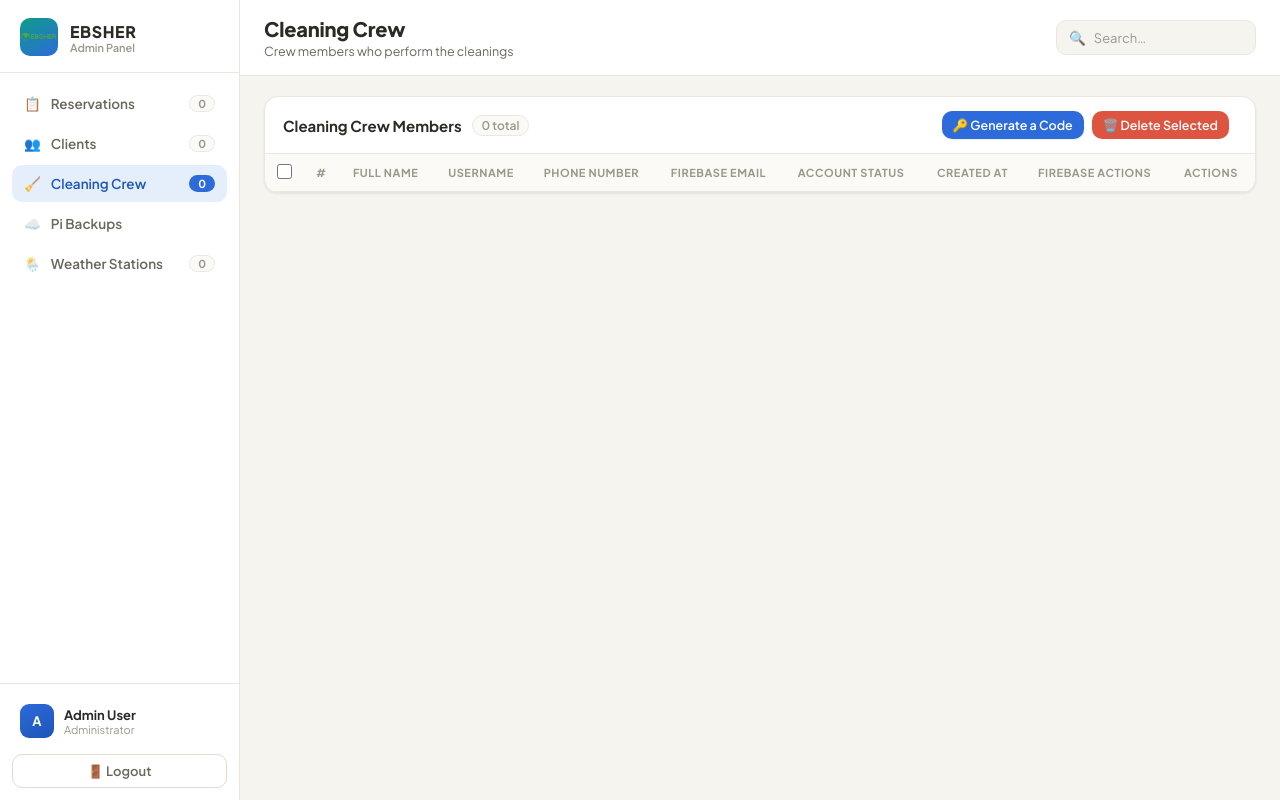
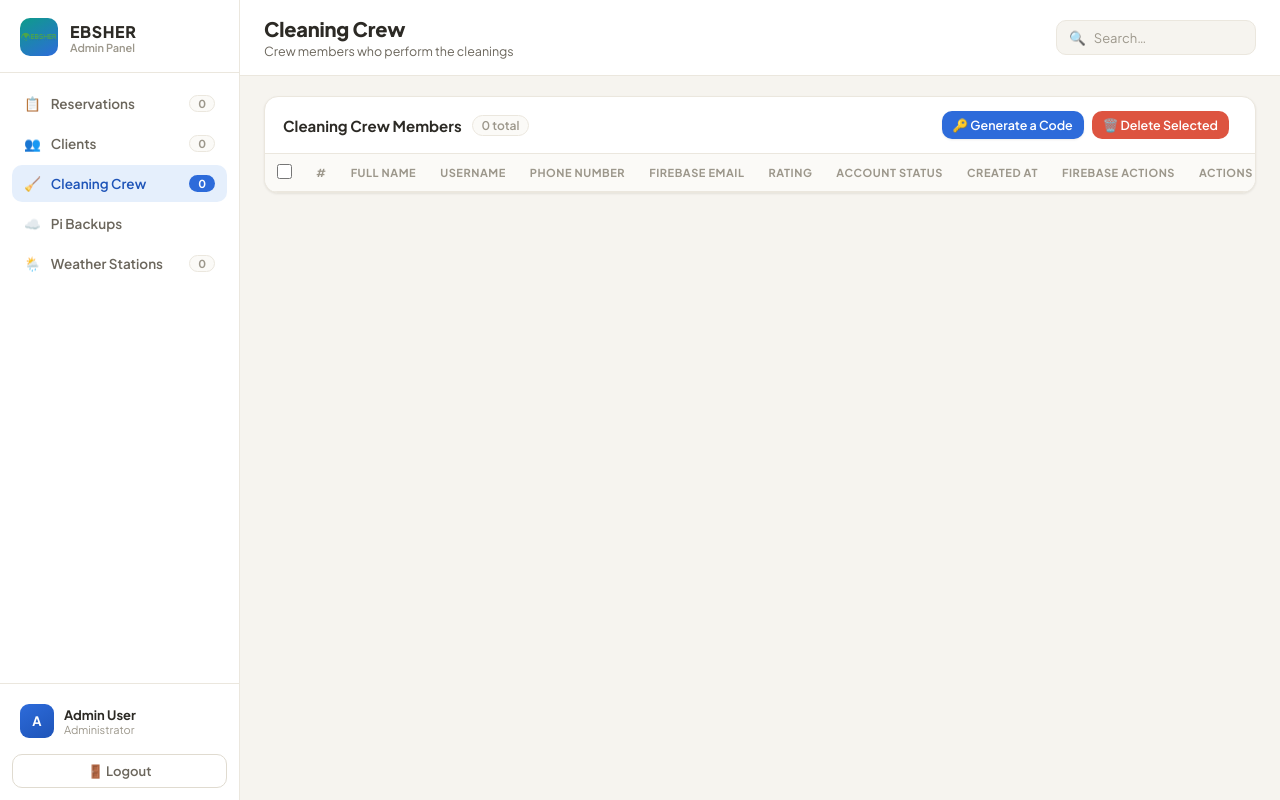
Before and after one commit to key1993/cleaning-reservation, a Flask app: page /admin in a window 1280 px wide, after a click that opens the changed part. Run offline with Flask 3, Linux system fonts and the light colour scheme; the visitor is signed in with stand-in values (Sample User, id 1); data that the repository does not hold is empty.

Commit message:
Update admin.html

```diff
--- a/templates/admin.html
+++ b/templates/admin.html
@@ -727,6 +727,7 @@
                                     <th>Username</th>
                                     <th>Phone Number</th>
                                     <th>Firebase Email</th>
+                                    <th>Rating</th>
                                     <th>Account Status</th>
                                     <th>Created At</th>
                                     <th>Firebase Actions</th>
@@ -742,6 +743,13 @@
                                     <td><span style="font-family:var(--mono);font-size:12.5px">{{ crew.username }}</span></td>
                                     <td>{{ crew.phone_number }}</td>
                                     <td>{{ crew.firebase_email or 'N/A' }}</td>
+                                    <td>
+                                        {% if crew.rating_avg is not none %}
+                                            <span class="badge badge-amber">⭐ {{ crew.rating_avg }} <span style="font-weight:400">({{ crew.rating_count }})</span></span>
+                                        {% else %}
+                                            <span style="color:var(--text-3);font-size:12px">No ratings yet</span>
+                                        {% endif %}
+                                    </td>
                                     <td>
                                         {% if crew.firebase_uid %}
                                             <div style="display:flex;flex-direction:column;gap:3px">
```
